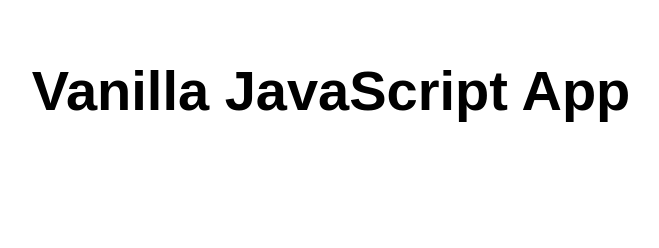
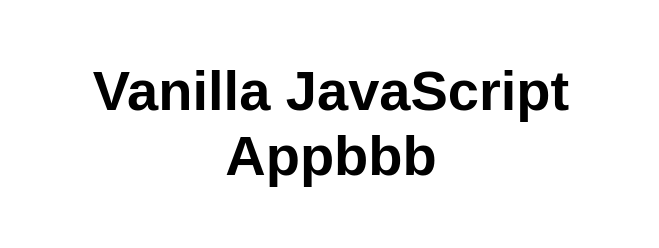
Before and after one commit to Tmitrai/test, a website: page src/index.html in a window 1280 px wide. Shown: the whole page, without its empty margins (309-968 px from the left). Drawn offline with Linux system fonts and the light colour scheme.

Commit message:
Update index.html

```diff
--- a/src/index.html
+++ b/src/index.html
@@ -10,7 +10,7 @@
 
 <body>
   <main>
-    <h1>Vanilla JavaScript App</h1>
+    <h1>Vanilla JavaScript Appbbb</h1>
   </main>
 </body>
 
```
